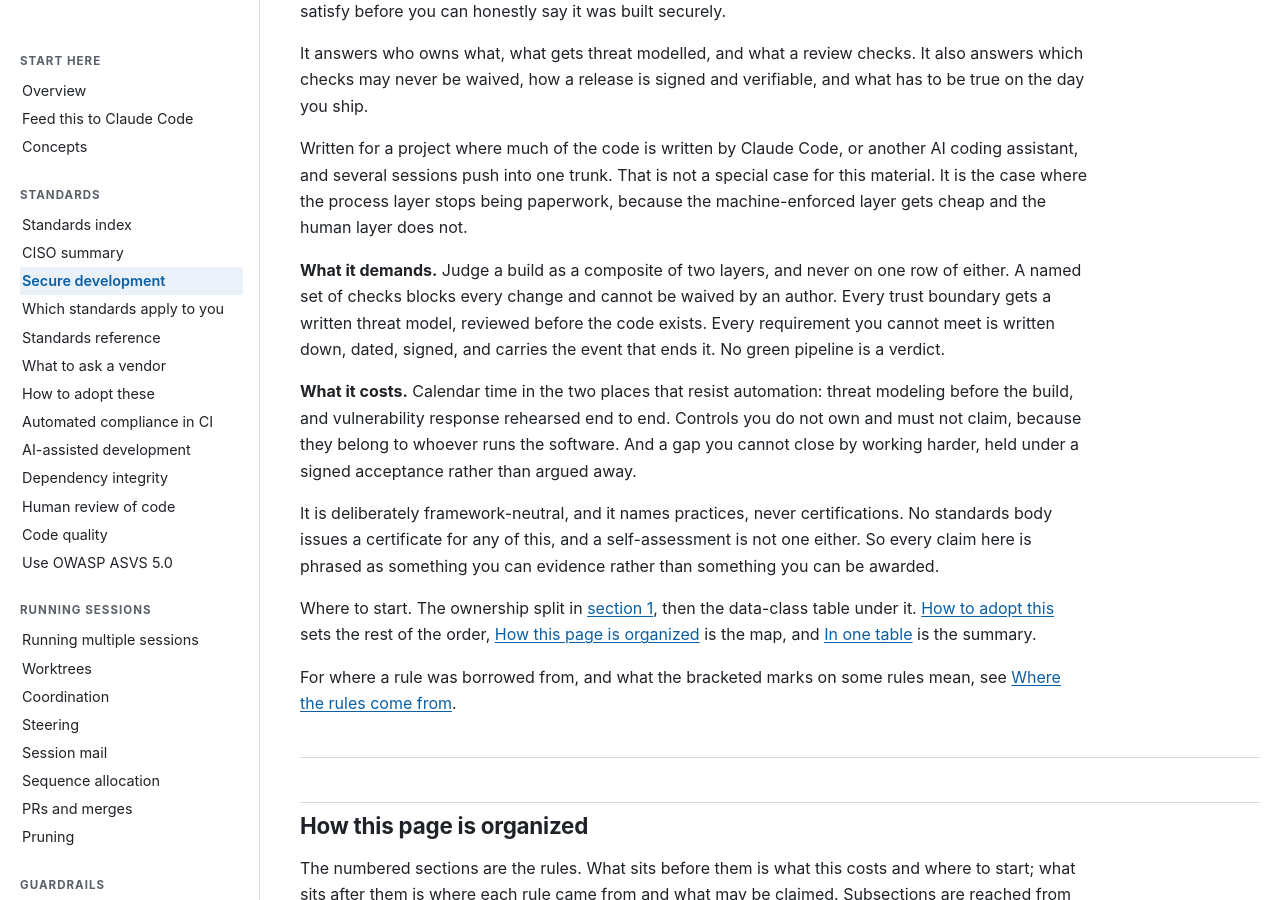
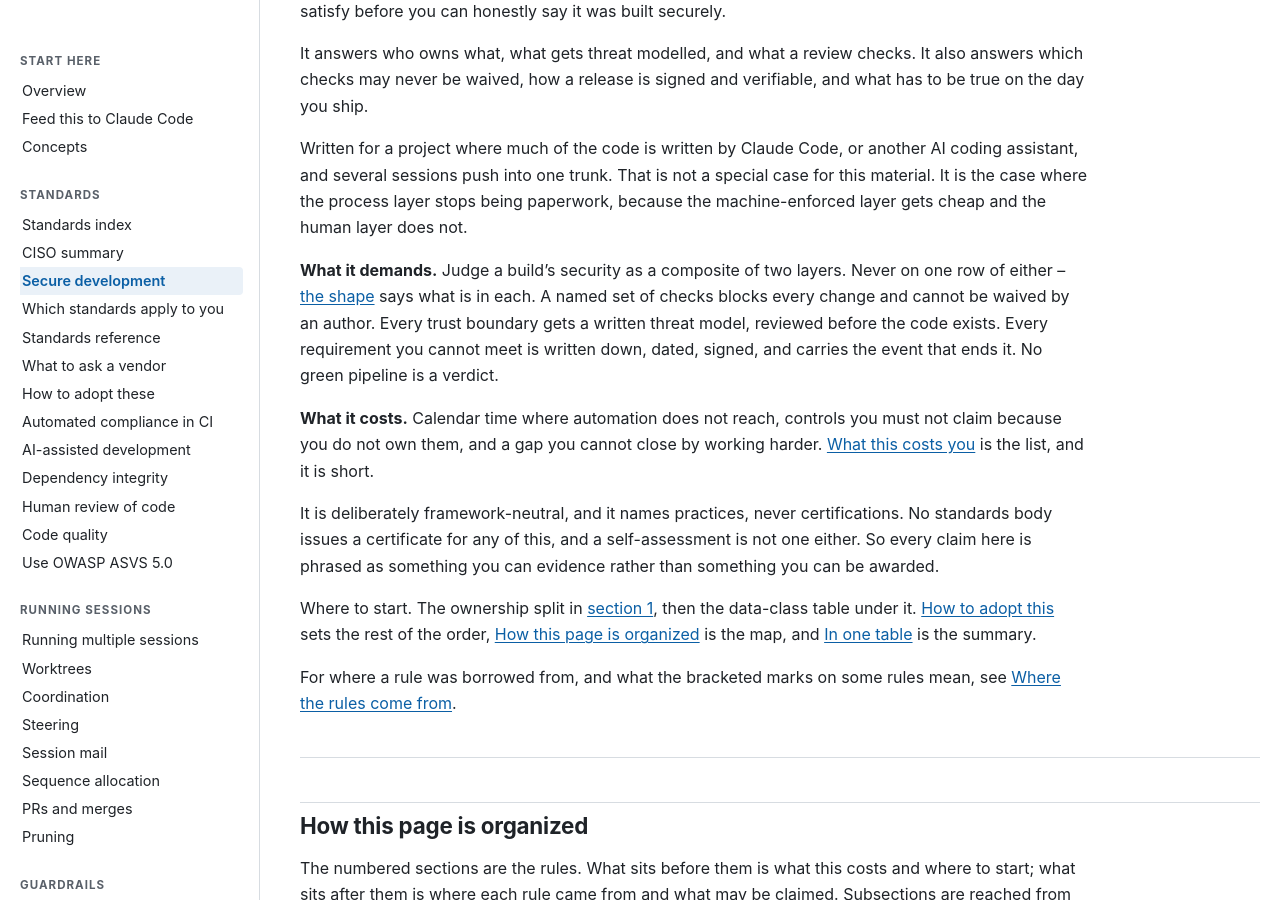
Before and after one commit to wshallwshall/secure-development-standards, a Jekyll site: the page built from docs/standards/SECURE-DEVELOPMENT.md, in a window 1280 px wide and 900 px high, scrolled down 335 px. Built offline with Jekyll 4.4.1, drawn with Linux system fonts in a browser that asks for light colours; our own code applies the rules of GitHub Pages for plain Markdown files; some of the changed text lies outside the part shown.

Commit message:
docs(standards): the BLUF reproduced two sections instead of pointing at them
The document's headline rule is to state a load-bearing fact once and link to it, and
"In short" broke it twice. "What it costs" carried compressed copies of all three
bullets of "What this costs you", intact 75 lines below; "What it demands" opened with
a reworded copy of the sentence that opened "The shape".

The cost paragraph becomes a pointer: three nouns and a link, no reproduction. The
demand sentence is moved rather than copied -- it reads as the bottom line, so it now
lives in the BLUF and links back to the section that says what is in each layer. "The
shape" opens on the layers themselves, which its own heading already announces.

74/74 tests pass and the Word copy is regenerated with the pandoc command in
tests/test_word_copies_track_the_markdown.py.

Co-Authored-By: Claude Opus 5 <noreply@anthropic.com>

```diff
--- a/docs/standards/SECURE-DEVELOPMENT.md
+++ b/docs/standards/SECURE-DEVELOPMENT.md
@@ -21,16 +21,16 @@ assistant, and several sessions push into one trunk. That is not a special case
 It is the case where the process layer stops being paperwork, because the machine-enforced layer
 gets cheap and the human layer does not.
 
-**What it demands.** Judge a build as a composite of two layers, and never on one row of either. A
-named set of checks blocks every change and cannot be waived by an author. Every trust
+**What it demands.** Judge a build's security as a composite of two layers. Never on one row of
+either -- [the shape](#the-shape-two-layers-and-the-second-is-where-the-defects-are) says what is in
+each. A named set of checks blocks every change and cannot be waived by an author. Every trust
 boundary gets a written threat model, reviewed before the code exists. Every requirement you cannot
 meet is written down, dated, signed, and carries the event that ends it. No green pipeline is a
 verdict.
 
-**What it costs.** Calendar time in the two places that resist automation: threat modeling before
-the build, and vulnerability response rehearsed end to end. Controls you do not own and must not
-claim, because they belong to whoever runs the software. And a gap you cannot close by working
-harder, held under a signed acceptance rather than argued away.
+**What it costs.** Calendar time where automation does not reach, controls you must not claim
+because you do not own them, and a gap you cannot close by working harder.
+[What this costs you](#what-this-costs-you) is the list, and it is short.
 
 It is deliberately framework-neutral, and it names practices, never certifications. No standards
 body issues a certificate for any of this, and a self-assessment is not one either. So every claim
@@ -171,8 +171,6 @@ Then work in this order:
 ---
 
 ## The shape: two layers, and the second is where the defects are
-
-Judge a build's security as a composite of two layers. Never on one row of either.
 
 The machine-enforced layer is blocking analysis and secret-scan gates, secure coding practice,
 dependency and supply-chain integrity, secrets hygiene, secure-by-default configuration,
```
Also changed, not shown: 1 other file.
